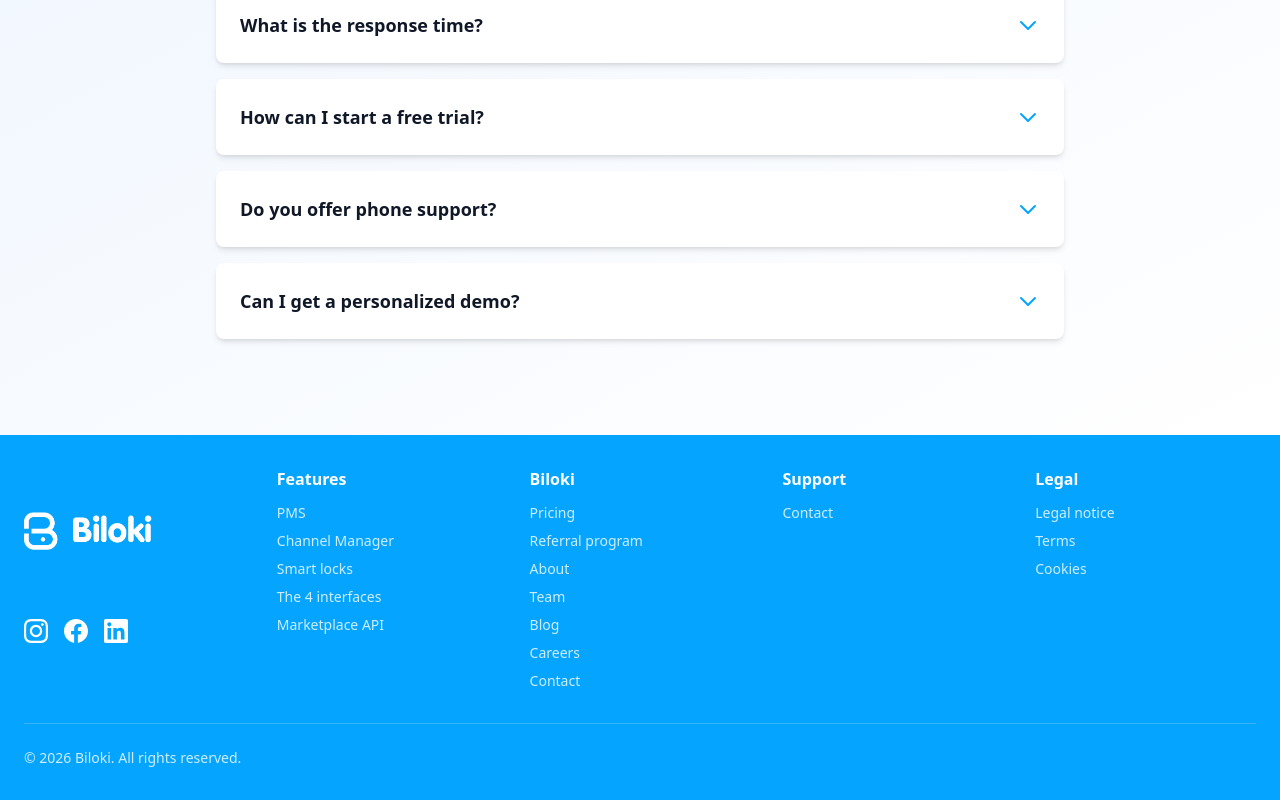
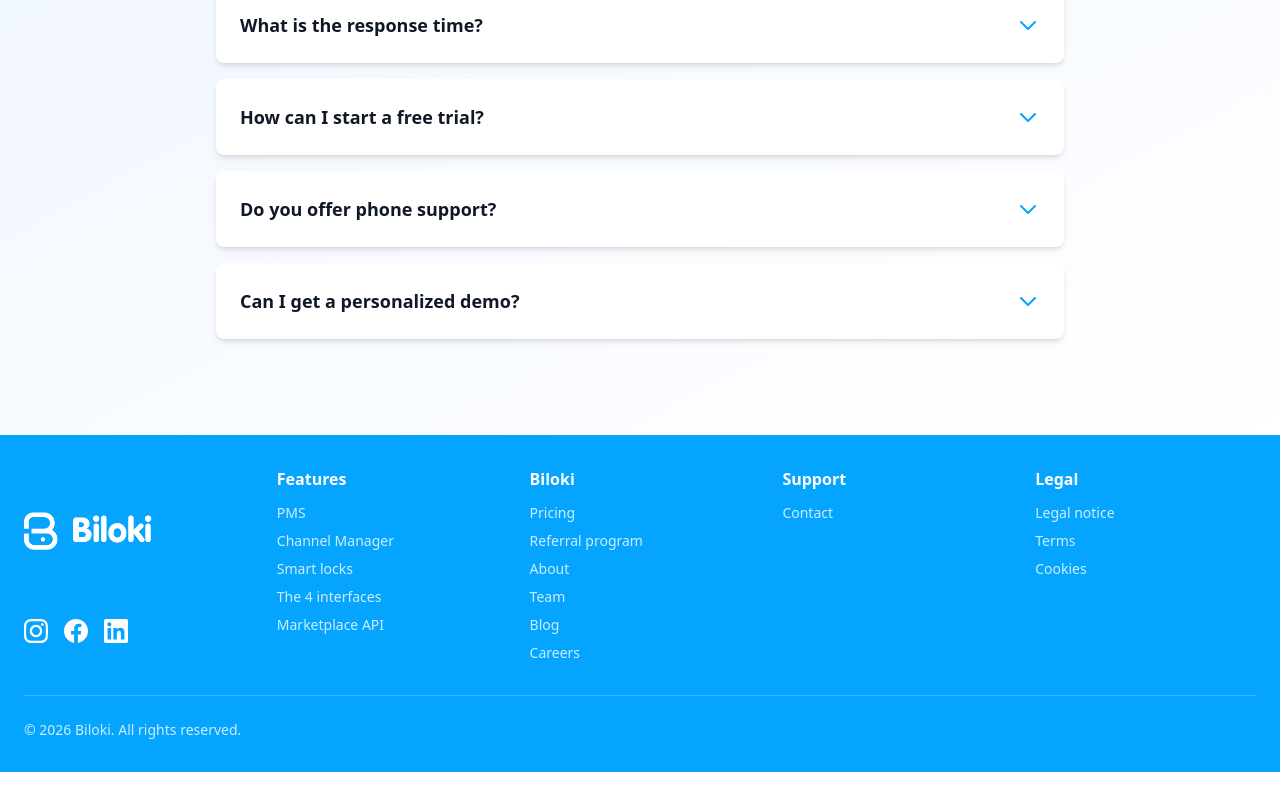
Before and after one commit to vernay/biloki, a Next.js app: page /en/contact in a window 1280 px wide. Shown: the part 1838-2638 px from the top of the page. After the commit the page ends 2610 px from the top, so only its background shows below. Built offline with nearby package versions, Linux system fonts and the light colour scheme; no server answers.

Commit message:
Update contact defaults and footer support

```diff
--- a/components/layout/Footer.tsx
+++ b/components/layout/Footer.tsx
@@ -120,11 +120,6 @@ export default function Footer() {
                   {t('careers')}
                 </Link>
               </li>
-              <li>
-                <Link href="/contact" className="hover:text-white transition-colors">
-                  {t('contact')}
-                </Link>
-              </li>
             </ul>
           </div>
 
--- a/lib/config.ts
+++ b/lib/config.ts
@@ -1,5 +1,5 @@
-export const CONTACT_EMAIL = process.env.NEXT_PUBLIC_CONTACT_EMAIL ?? 'contact@biloki.fr';
-export const SUPPORT_PHONE = process.env.NEXT_PUBLIC_SUPPORT_PHONE ?? '0964180069';
+export const CONTACT_EMAIL = process.env.NEXT_PUBLIC_CONTACT_EMAIL || 'contact@biloki.fr';
+export const SUPPORT_PHONE = process.env.NEXT_PUBLIC_SUPPORT_PHONE || '0964180069';
 export const APP_STORE_URL = process.env.NEXT_PUBLIC_APP_STORE_URL ?? 'https://apps.apple.com/app/biloki/VOTRE_APP_ID';
 export const PLAY_STORE_URL = process.env.NEXT_PUBLIC_PLAY_STORE_URL ?? 'https://play.google.com/store/apps/details?id=com.biloki.app';
 
```
